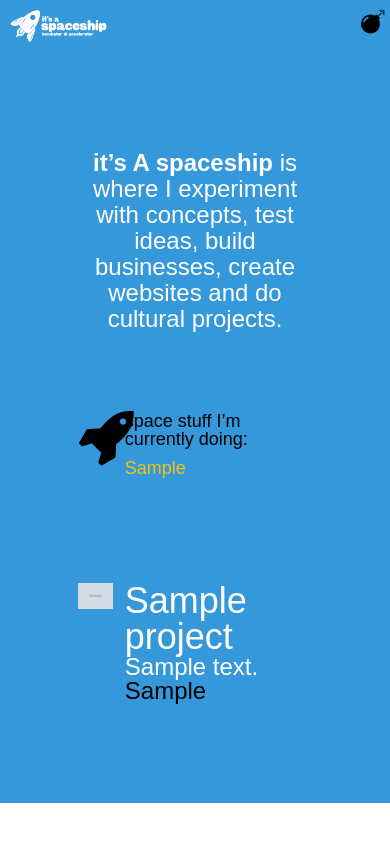
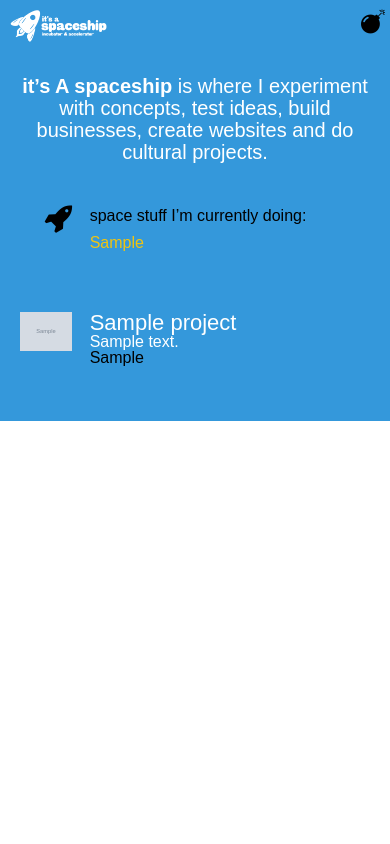
Before and after one commit to ccevans/ccevans, a Rails app: page / in a window 390 px wide. Run offline with Rails 7, Linux system fonts and the light colour scheme; tables that the repository leaves empty hold one stand-in row (values such as "Sample post"); grey boxes marked "Sample" are stand-in pictures; style sheets or scripts are compiled from the project's sources; parts of the project's set-up code (start-up, migrations or seed data) failed here and were passed over; some libraries are stand-ins or nearby versions.

Commit message:
update css for mobile

```diff
--- a/app/assets/stylesheets/pages.css.scss
+++ b/app/assets/stylesheets/pages.css.scss
@@ -174,6 +174,19 @@ div#carousel-example-generic.carousel.slide a.right.carousel-control {background
 	.programliftoff {width: 100%; padding: 25px 5%; background-color: #fff; color: #000; font-family: "hwt-gothic-round",sans-serif;}
 	.programliftoff p {font-family: "helveltica",sans-serif; font-size: 24px; line-height: 26px;}
 	#learnclick {cursor: pointer;}
+
+	.homebox {float: left; width: 100%; margin: 0; padding: 25px 5%; background-color: #3498db; font-family: "source-code-pro",sans-serif;}
+	.homeintro {float: left; width: 100%; margin: 50px 0 15px 0; padding: 0; color: #fff; font-size: 20px; line-height: 22px; text-align: center;}
+	.headerfont {font-weight: 700;}
+
+	.updatebox {float: left; width: 100%; margin: 25px 0; padding: 0;}
+	.updateimage {float: left; width: 15%; margin: 0 5% 0 0; padding: 0; text-align: right;}
+	.updateimage i {font-size: 30px; color: #000; text-align: right;}
+	.updatebox ul {float: left; width: 80%; margin: 0; padding: 0; list-style-type: none;}
+	.updatebox li {float: left; width: 100%; margin: 5px 0; padding: 0;}
+	.updatebox ul li h1 {font-size: 16px; line-height: 16px; color: #000; margin: 0; padding: 0;}
+	.updatebox ul li p {font-size: 16px; line-height: 18px; color: #f1c40f; margin: 0; padding: 0;}
+
 }
 
 
--- a/app/assets/stylesheets/projects.css.scss
+++ b/app/assets/stylesheets/projects.css.scss
@@ -12,3 +12,16 @@
 .titleline h2 {color: #fff; font-size: 36px; line-height: 36px; margin: 0; padding: 0;}
 .descriptionline h2 {color: #fff; font-size: 24px; line-height: 24px; margin: 0; padding: 0;}
 .infoline h2 {color: #000; font-size: 24px; line-height: 24px; margin: 0; padding: 0;}
+
+@media screen and (max-width: 640px){
+	.projectlist {list-style-type: none; float: left; width: 100%; margin: 15px 0; padding: 0;}
+	.projectlist li {float: left; width: 100%; margin: 15px 0; padding: 0;}
+	.projectimage {float: left; width: 15%; margin: 0 5% 0 0; padding: 0;}
+	.projectimage img {float: left; width: 100%; margin: 0; padding: 0;}
+	.projectinfo {float: left; width: 80%; margin: 0; padding: 0; list-style-type: none;}
+	.projectinfo li {float: left; width: 100%; margin: 0; padding: 0;}
+	.titleline h2 {color: #fff; font-size: 22px; line-height: 22px; margin: 0; padding: 0;}
+	.descriptionline h2 {color: #fff; font-size: 16px; line-height: 16px; margin: 0; padding: 0;}
+	.infoline h2 {color: #000; font-size: 16px; line-height: 16px; margin: 0; padding: 0;}
+
+	}
```
Also changed, not shown: 3 other files.
